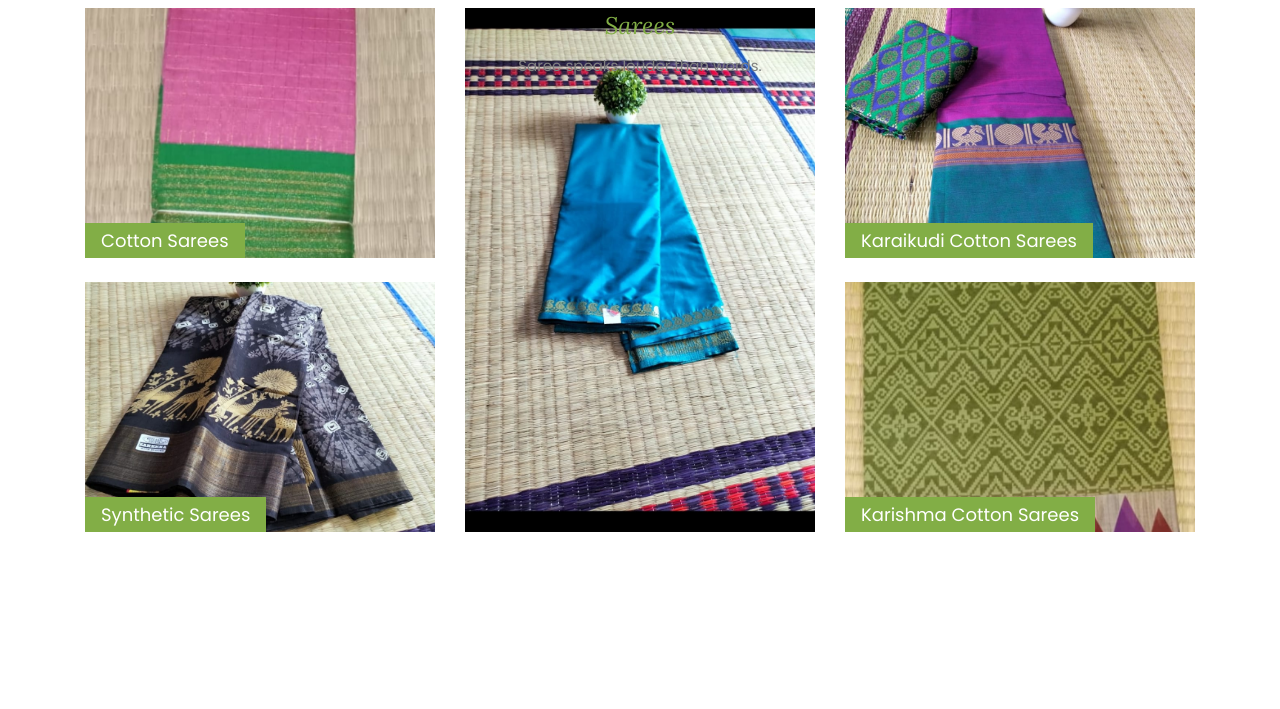
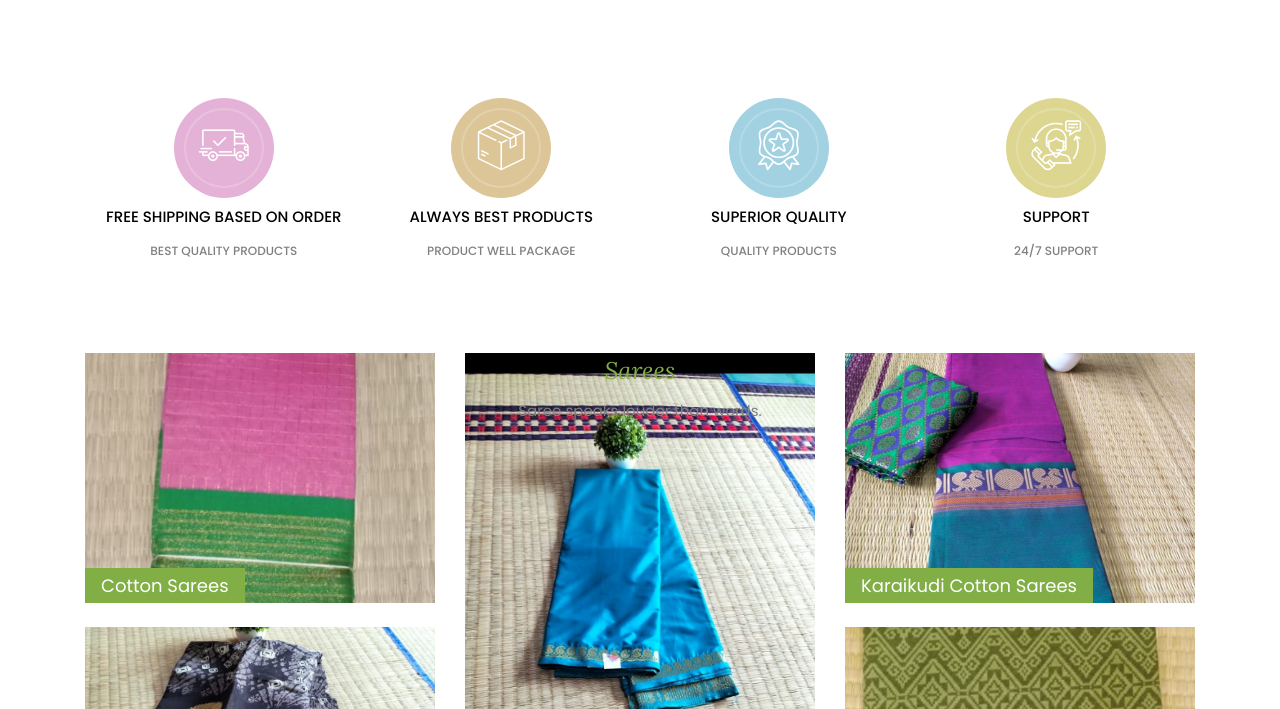
Before and after one commit to prabhun10/demowebsite1, a plain HTML site: page index.html in a window 1280 px wide. Shown: the part 88-797 px from the top of the page. Drawn offline with Linux system fonts and the light colour scheme; files whose address does not match are found by name.

Commit message:
Update index.html

```diff
--- a/index.html
+++ b/index.html
@@ -71,7 +71,56 @@
     <!-- END nav -->
 
 
-
+      <section class="ftco-section">
+			<div class="container">
+				<div class="row no-gutters ftco-services">
+          <div class="col-md-3 text-center d-flex align-self-stretch ftco-animate">
+            <div class="media block-6 services mb-md-0 mb-4">
+              <div class="icon bg-color-1 active d-flex justify-content-center align-items-center mb-2">
+            		<span class="flaticon-shipped"></span>
+              </div>
+              <div class="media-body">
+                <h3 class="heading">Free Shipping Based on Order </h3>
+                <span>Best quality Products</span>
+              </div>
+            </div>
+          </div>
+          <div class="col-md-3 text-center d-flex align-self-stretch ftco-animate">
+            <div class="media block-6 services mb-md-0 mb-4">
+              <div class="icon bg-color-2 d-flex justify-content-center align-items-center mb-2">
+            		<span class="flaticon-box"></span>
+              </div>
+              <div class="media-body">
+                <h3 class="heading">Always Best Products</h3>
+                <span>Product well package</span>
+              </div>
+            </div>
+          </div>
+          <div class="col-md-3 text-center d-flex align-self-stretch ftco-animate">
+            <div class="media block-6 services mb-md-0 mb-4">
+              <div class="icon bg-color-3 d-flex justify-content-center align-items-center mb-2">
+            		<span class="flaticon-award"></span>
+              </div>
+              <div class="media-body">
+                <h3 class="heading">Superior Quality</h3>
+                <span>Quality Products</span>
+              </div>
+            </div>
+          </div>
+          <div class="col-md-3 text-center d-flex align-self-stretch ftco-animate">
+            <div class="media block-6 services mb-md-0 mb-4">
+              <div class="icon bg-color-4 d-flex justify-content-center align-items-center mb-2">
+            		<span class="flaticon-customer-service"></span>
+              </div>
+              <div class="media-body">
+                <h3 class="heading">Support</h3>
+                <span>24/7 Support</span>
+              </div>
+            </div>
+          </div>
+        </div>
+			</div>
+		</section>
 
 		<section class="ftco-section ftco-category ftco-no-pt">
 			<div class="container">
```
